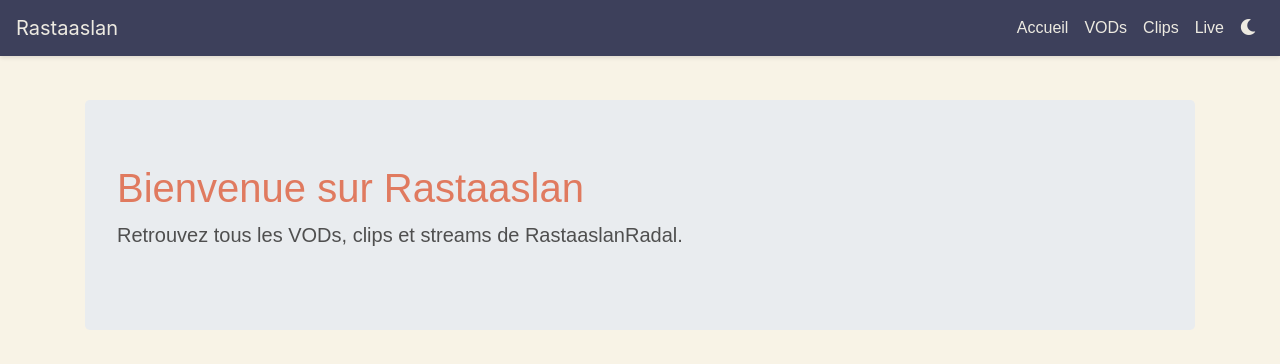
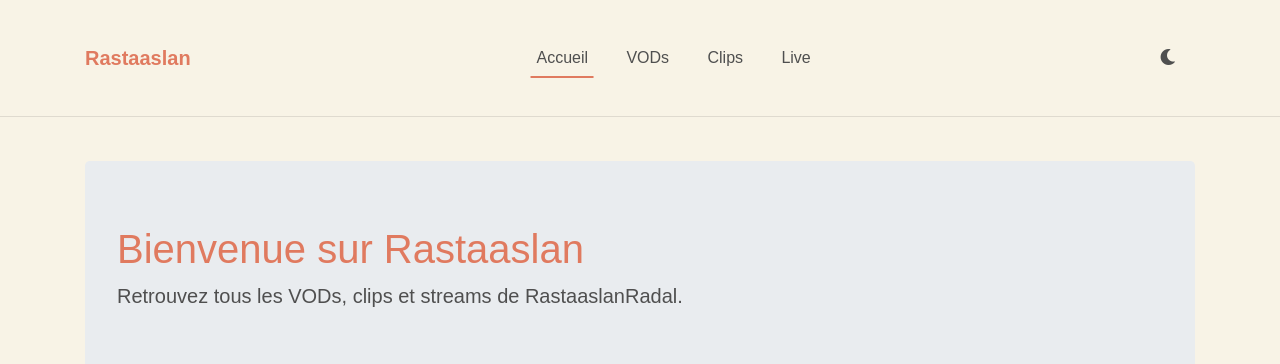
Before and after one commit to Rastaaslan/site_rastaaslan_django, a Django app: page / in a window 1280 px wide. Shown: the top 364 px of the page. Run offline with Django 5.2, Linux system fonts and the light colour scheme; data comes from the database, SQL or seed files in the repository; some libraries are stand-ins or nearby versions.

```diff
--- a/rastaaslan_app/static/css/styles.css
+++ b/rastaaslan_app/static/css/styles.css
@@ -154,87 +154,94 @@ img {
 
 /* Navigation */
 .navbar-custom {
-    background-color: var(--nav-bg) !important;
-    box-shadow: 0 2px 4px var(--shadow-color);
-    transition: background-color var(--transition-speed) var(--transition-timing);
+    background-color: var(--bg-primary) !important; /* Même couleur que le fond */
+    border-bottom: 1px solid var(--card-border); /* Ligne de séparation */
+    transition: background-color var(--transition-speed) var(--transition-timing),
+                border-color var(--transition-speed) var(--transition-timing);
+    padding: 0.75rem 1rem;
 }
 
-.navbar-brand,
-.nav-link {
-    color: var(--nav-text) !important;
+/* Logo (Rastaaslan) */
+.navbar-brand {
+    color: var(--accent-color) !important; /* Couleur du titre */
+    font-weight: 600;
+    font-size: 1.5rem;
     transition: color var(--transition-speed) var(--transition-timing);
 }
 
-.navbar-custom .navbar-toggler-icon {
-    color: var(--nav-text);
+/* Conteneur pour centrer les liens */
+.navbar .navbar-collapse {
+    justify-content: center;
 }
 
-.navbar-custom .nav-link:hover {
+/* Items du menu */
+.navbar-nav {
+    margin-left: auto;
+    margin-right: auto;
+}
+
+/* Liens de navigation */
+.nav-link {
+    color: var(--text-primary) !important;
+    font-weight: 500;
+    padding: 0.5rem 1.2rem !important;
+    transition: color var(--transition-speed) var(--transition-timing);
+    position: relative;
+}
+
+.nav-link:after {
+    content: '';
+    position: absolute;
+    width: 0;
+    height: 2px;
+    bottom: 0;
+    left: 50%;
+    background-color: var(--accent-color);
+    transition: all 0.3s ease;
+    transform: translateX(-50%);
+    opacity: 0;
+}
+
+.nav-link:hover {
     color: var(--accent-color) !important;
 }
 
-/* Icône de menu hamburger personnalisée */
-.burger-icon {
-    display: inline-block;
-    width: 24px;
-    height: 20px;
-    position: relative;
-    transform: rotate(0deg);
-    transition: .5s ease-in-out;
-    cursor: pointer;
+.nav-link:hover:after,
+.nav-link.active:after {
+    width: 70%;
+    opacity: 1;
 }
 
-.burger-icon span {
-    display: block;
-    position: absolute;
-    height: 3px;
-    width: 100%;
-    background: var(--nav-text);
-    border-radius: 3px;
-    opacity: 1;
-    left: 0;
-    transform: rotate(0deg);
-    transition: .25s ease-in-out;
+/* Icône de thème */
+.theme-toggle {
+    margin-left: 15px;
 }
 
-.burger-icon span:nth-child(1) {
-    top: 0px;
-}
-
-.burger-icon span:nth-child(2) {
-    top: 8px;
-}
-
-.burger-icon span:nth-child(3) {
-    top: 16px;
-}
-
-/* Animation quand le menu est ouvert */
-.navbar-toggler[aria-expanded="true"] .burger-icon span:nth-child(1) {
-    top: 8px;
-    transform: rotate(135deg);
-}
-
-.navbar-toggler[aria-expanded="true"] .burger-icon span:nth-child(2) {
-    opacity: 0;
-    left: -60px;
-}
-
-.navbar-toggler[aria-expanded="true"] .burger-icon span:nth-child(3) {
-    top: 8px;
-    transform: rotate(-135deg);
-}
-
-/* Amélioration du bouton navbar-toggler */
+/* Bouton hamburger */
 .navbar-toggler {
-    border: 1px solid var(--nav-text);
+    border: 1px solid var(--text-primary);
     padding: 0.5rem;
     border-radius: 4px;
 }
 
-.navbar-toggler:focus {
-    outline: none;
-    box-shadow: 0 0 0 0.2rem rgba(237, 234, 225, 0.25);
+.burger-icon span {
+    background: var(--text-primary);
+}
+
+/* Responsive - ajustements pour petit écran */
+@media (max-width: 991.98px) {
+    .navbar-nav {
+        text-align: center;
+        padding: 1rem 0;
+    }
+
+    .nav-link {
+        padding: 0.7rem 0 !important;
+    }
+
+    .theme-toggle {
+        margin: 0.5rem auto;
+    }
 }
 
 /* Carousel styles standards */
@@ -519,7 +526,7 @@ img {
 
 .theme-toggle i {
     font-size: 1.2rem;
-    color: var(--nav-text);
+    color: var(--text-primary);
     transition: transform 0.3s ease;
 }
 
--- a/rastaaslan_app/templates/rastaaslan_app/base.html
+++ b/rastaaslan_app/templates/rastaaslan_app/base.html
@@ -6,9 +6,9 @@
     <meta name="viewport" content="width=device-width, initial-scale=1.0">
     <title>{% block title %}Mon Site Web{% endblock %}</title>
     {% load static %}
-    <link rel="stylesheet" href="{% static 'css/styles.css' %}?v=1.3">
+    <link rel="stylesheet" href="{% static 'css/styles.css' %}?v=1.5">
     <link href="https://stackpath.bootstrapcdn.com/bootstrap/4.5.2/css/bootstrap.min.css" rel="stylesheet">
-    <!-- Font Awesome pour l'icône de thème -->
+    <!-- Font Awesome pour les icônes -->
     <link rel="stylesheet" href="https://cdnjs.cloudflare.com/ajax/libs/font-awesome/5.15.4/css/all.min.css">
 </head>
 <body>
@@ -17,7 +17,8 @@
 
     <!-- Navigation Bar -->
     <nav class="navbar navbar-expand-lg navbar-custom">
-        <a class="navbar-brand" href="{% url 'rastaaslan_app:home' %}">Rastaaslan</a>
+        <div class="container">
+            <a class="navbar-brand" href="{% url 'home' %}">Rastaaslan</a>
             <button class="navbar-toggler" type="button" data-toggle="collapse" data-target="#navbarNav" aria-controls="navbarNav" aria-expanded="false" aria-label="Toggle navigation">
                 <div class="burger-icon">
                     <span></span>
@@ -26,26 +27,25 @@
                 </div>
             </button>
             <div class="collapse navbar-collapse" id="navbarNav">
-            <ul class="navbar-nav ml-auto">
+                <ul class="navbar-nav">
                     <li class="nav-item">
-                    <a class="nav-link" href="{% url 'rastaaslan_app:home' %}">Accueil</a>
+                        <a class="nav-link {% if request.path == '/' %}active{% endif %}" href="{% url 'home' %}">Accueil</a>
                     </li>
                     <li class="nav-item">
-                    <a class="nav-link" href="{% url 'rastaaslan_app:vods' %}">VODs</a>
+                        <a class="nav-link {% if 'vods' in request.path %}active{% endif %}" href="{% url 'vods' %}">VODs</a>
                     </li>
                     <li class="nav-item">
-                    <a class="nav-link" href="{% url 'rastaaslan_app:clips' %}">Clips</a>
+                        <a class="nav-link {% if 'clips' in request.path %}active{% endif %}" href="{% url 'clips' %}">Clips</a>
                     </li>
                     <li class="nav-item">
-                    <a class="nav-link" href="{% url 'rastaaslan_app:live' %}">Live</a>
+                        <a class="nav-link {% if 'live' in request.path %}active{% endif %}" href="{% url 'live' %}">Live</a>
                     </li>
+                </ul>
                 <!-- Bouton de thème avec Font Awesome -->
-                <li class="nav-item">
                 <a class="nav-link" href="#" id="theme-toggle" title="Changer de thème">
                     <i class="fas fa-moon" id="theme-icon"></i>
                 </a>
-                </li>
-            </ul>
+            </div>
         </div>
     </nav>
 
```
Lines whose indentation alone changed are shown as unchanged.
